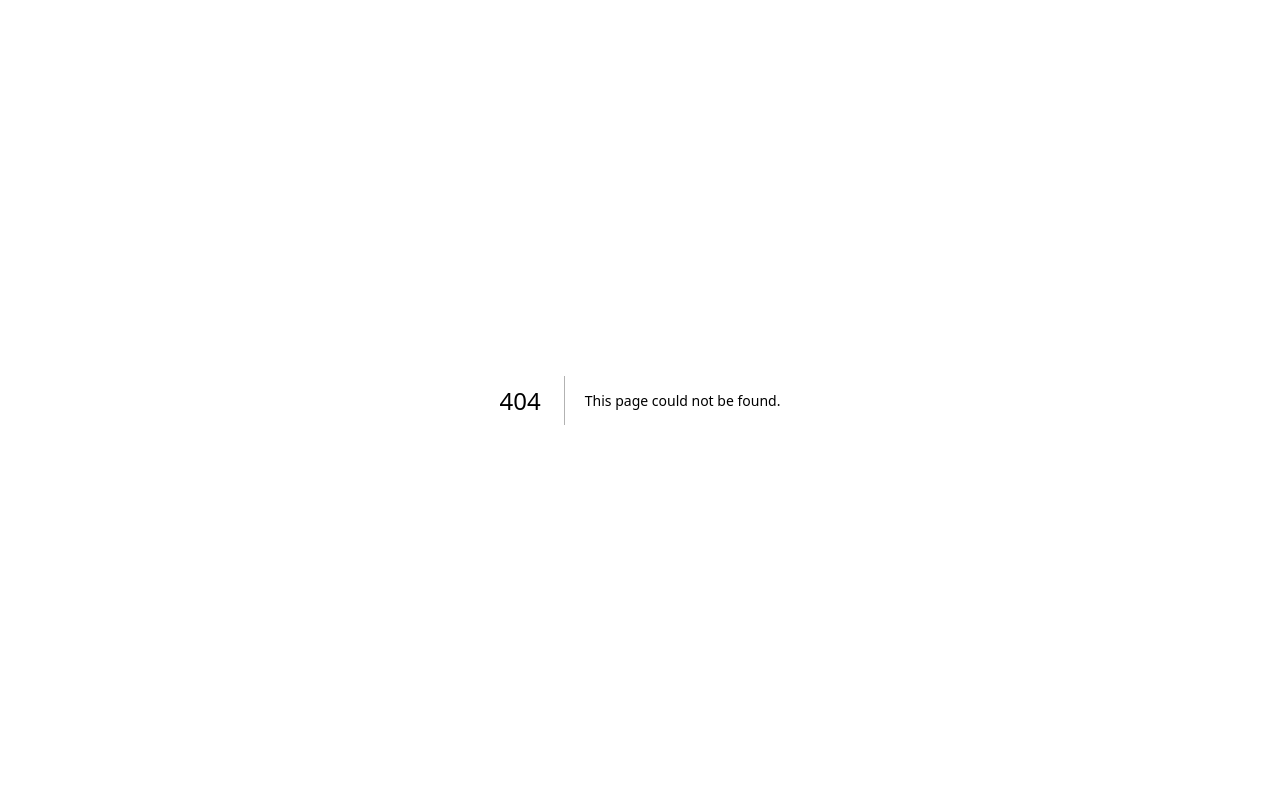
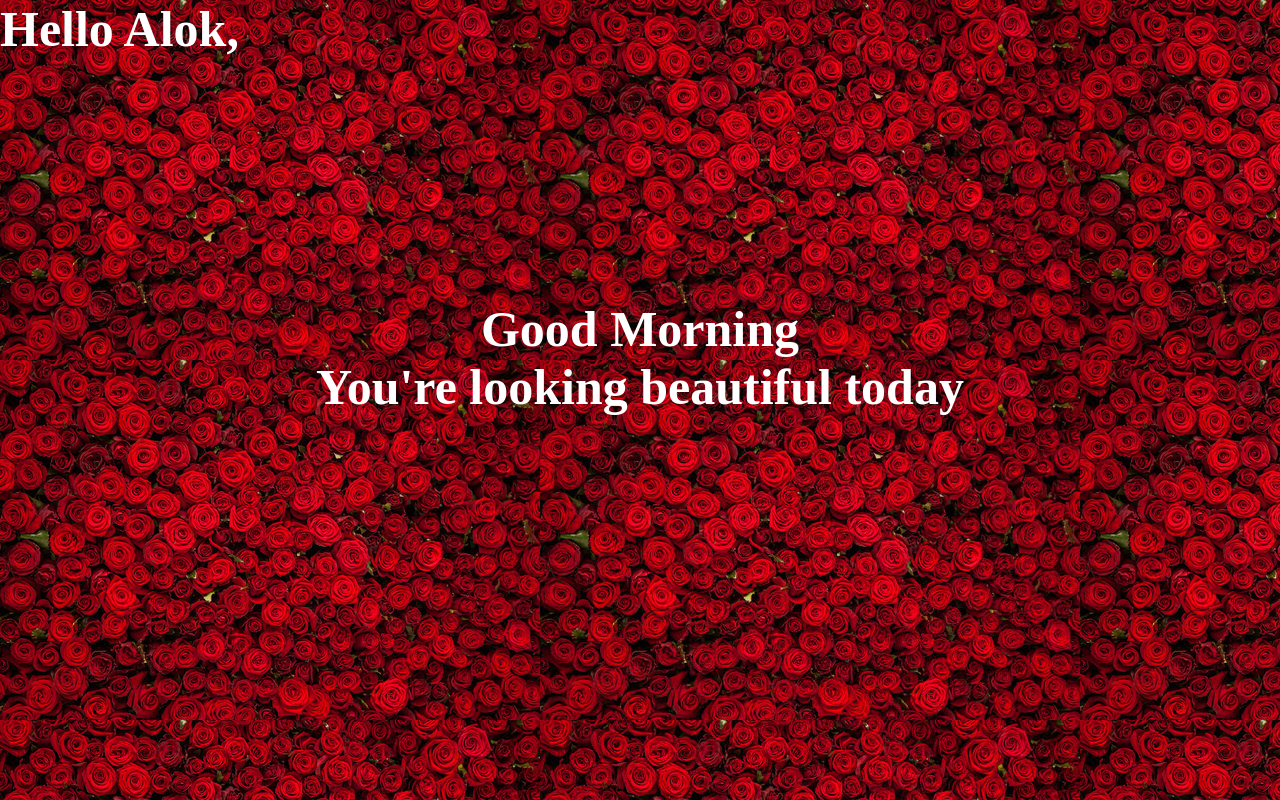
Before and after one commit to alokgautam99/next-js-udemy, a Next.js app: page /1 in a window 1280 px wide. Before the commit this address had no page. Built offline with nearby package versions, Linux system fonts and the light colour scheme.

Commit message:
dynamic folder seo testing

```diff
--- /dev/null
+++ b/pages/[slug]/index.tsx
@@ -0,0 +1,80 @@
+import styled from "@emotion/styled";
+import bgImage from "../../assets/images/rose-bg.jpeg";
+import { mediaQuery } from "@/styledConstants";
+import Head from "next/head";
+
+const Container = styled.div`
+  background-image: url("../assets/images/rose-bg.jpeg");
+`;
+
+const Wrapper = styled.div`
+  width: 100%;
+  height: calc(100vh - 200px);
+  display: flex;
+  flex-direction: column;
+  justify-content: center;
+  align-items: center;
+  text-align: center;
+  ${mediaQuery.uptoMobile} {
+    gap: 20px;
+  }
+`;
+
+const Message = styled.div`
+  font-size: 50px;
+  font-weight: 700;
+  color: #fff;
+  ${mediaQuery.uptoMobile} {
+    font-size: 30px;
+  }
+`;
+
+interface HomeProps {
+  data: string;
+}
+
+const DynamicPage = ({ data }: HomeProps) => {
+  return (
+    <>
+      <Head>
+        <title>Hello Alok</title>
+        <meta name="description" content={`${data}-dynamic-meta-name`} />
+      </Head>
+      <Container
+        style={{
+          backgroundImage: `url(${bgImage.src})`,
+          width: "100%",
+          height: "100vh",
+        }}
+      >
+        <Message>Hello Alok,</Message>
+        <Wrapper>
+          <Message>Good Morning</Message>
+          <Message>You're looking beautiful today</Message>
+        </Wrapper>
+      </Container>
+    </>
+  );
+};
+
+export async function getStaticProps({ params }: any) {
+  const { slug } = params;
+
+  return {
+    props: {
+      data: slug,
+    },
+    revalidate: 60,
+  };
+}
+
+export async function getStaticPaths() {
+  const paths = [{ params: { slug: "a" } }, { params: { slug: "b" } }];
+
+  return {
+    paths,
+    fallback: "blocking",
+  };
+}
+
+export default DynamicPage;
```
Also changed, not shown: pages/index.tsx (+11 -4 lines).
